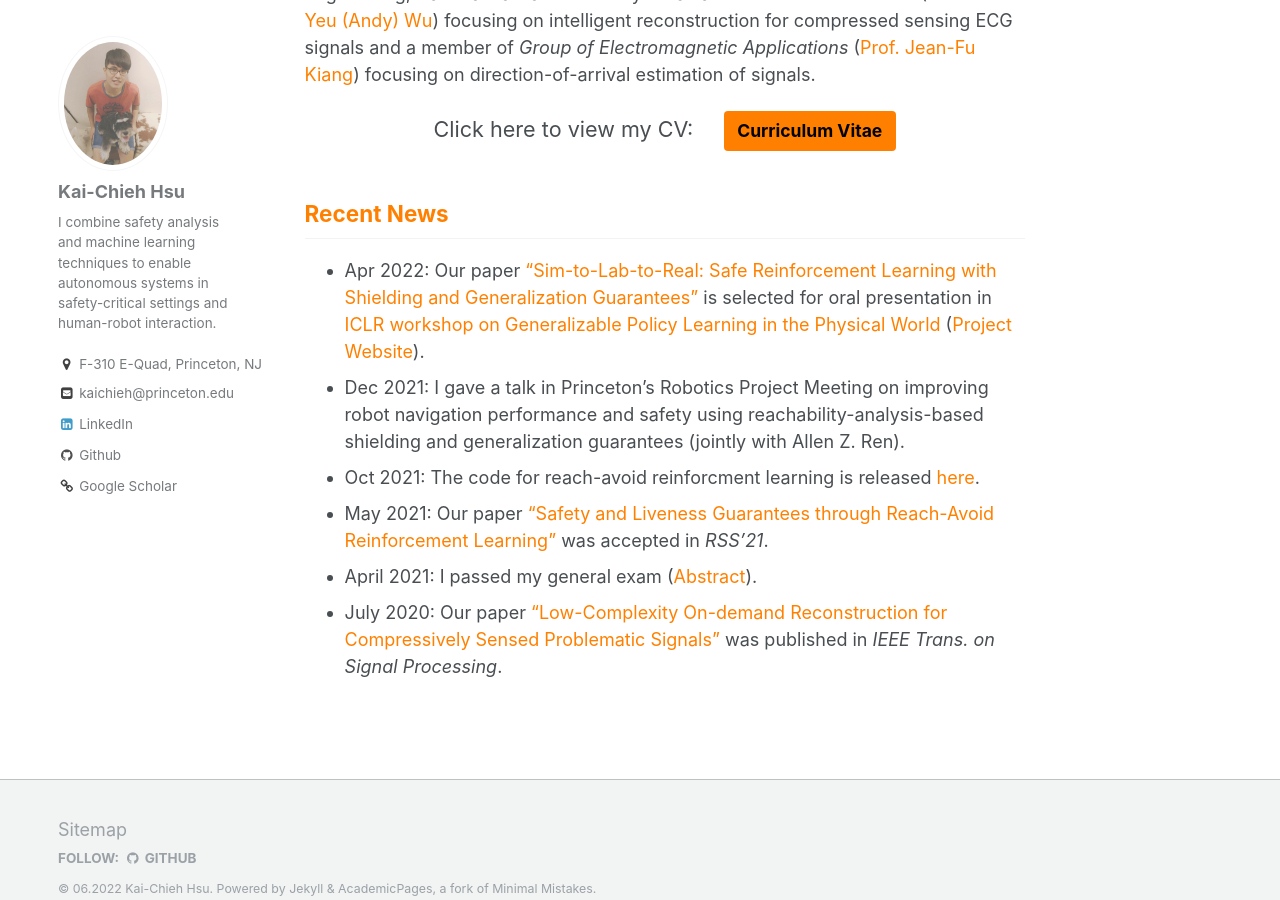
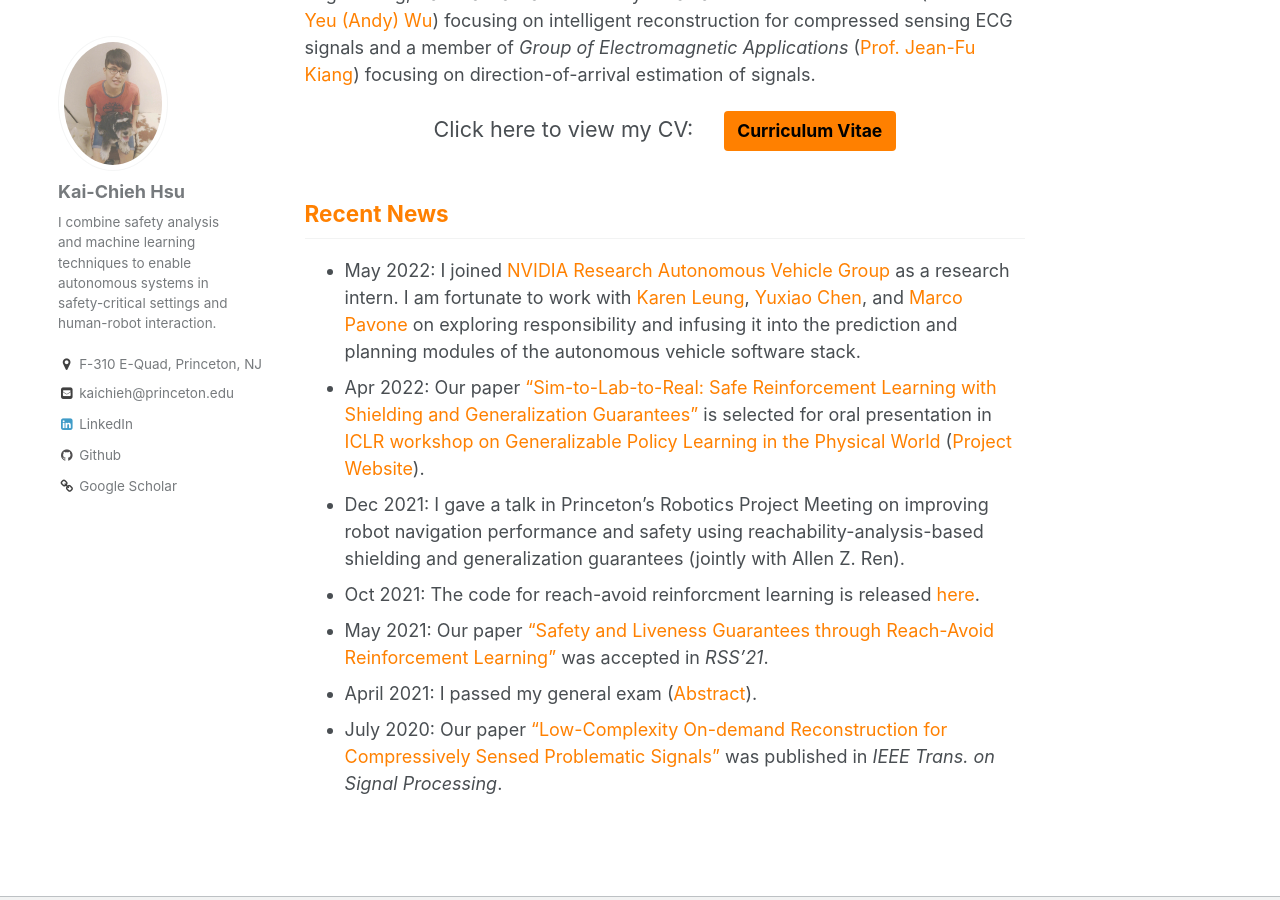
Before and after one commit to kaichiehhsu/kaichiehhsu.github.io, a Jekyll site: the page built from _pages/about.md, in a window 1280 px wide and 900 px high, scrolled down 533 px. Built offline with Jekyll 4.4.1, drawn with Linux system fonts in a browser that asks for light colours.

Commit message:
adds intenship

```diff
--- a/_pages/about.md
+++ b/_pages/about.md
@@ -30,6 +30,7 @@
 <h2 style="color:#ff8000">
   Recent News
 </h2>
+* May 2022: I joined <a href="https://nvr-avg.github.io/" style="color: rgb(255, 128, 0)">NVIDIA Research Autonomous Vehicle Group</a> as a research intern. I am fortunate to work with <a href="http://faculty.washington.edu/kymleung/" style="color: rgb(255, 128, 0)">Karen Leung</a>, <a href="https://nvr-avg.github.io/author/yuxiao-chen/" style="color: rgb(255, 128, 0)">Yuxiao Chen</a>, and <a href="https://web.stanford.edu/~pavone/" style="color: rgb(255, 128, 0)">Marco Pavone</a> on exploring responsibility and infusing it into the prediction and planning modules of the autonomous vehicle software stack.
 * Apr 2022: Our paper <a href="https://arxiv.org/abs/2201.08355" style="color: rgb(255, 128, 0)">"Sim-to-Lab-to-Real: Safe Reinforcement Learning with Shielding and Generalization Guarantees"</a> is selected for oral presentation in <a href="https://ai-workshops.github.io/generalizable-policy-learning-in-the-physical-world/" style="color: rgb(255, 128, 0)">ICLR workshop on Generalizable Policy Learning in the Physical World</a> (<a href="https://sites.google.com/princeton.edu/sim-to-lab-to-real" style="color: rgb(255, 128, 0)">Project Website</a>).
 <!-- * Jan 2022: Our new preprint paper <a href="https://arxiv.org/abs/2201.08355" style="color: rgb(255, 128, 0)">"Sim-to-Lab-to-Real: Safe Reinforcement Learning with Shielding and Generalization Guarantees"</a> is on arXiv (<a href="https://sites.google.com/princeton.edu/sim-to-lab-to-real" style="color: rgb(255, 128, 0)">Project Website</a>). -->
 * Dec 2021: I gave a talk in Princeton's Robotics Project Meeting on improving robot navigation performance and safety using reachability-analysis-based shielding and generalization guarantees (jointly with Allen Z. Ren).
```
